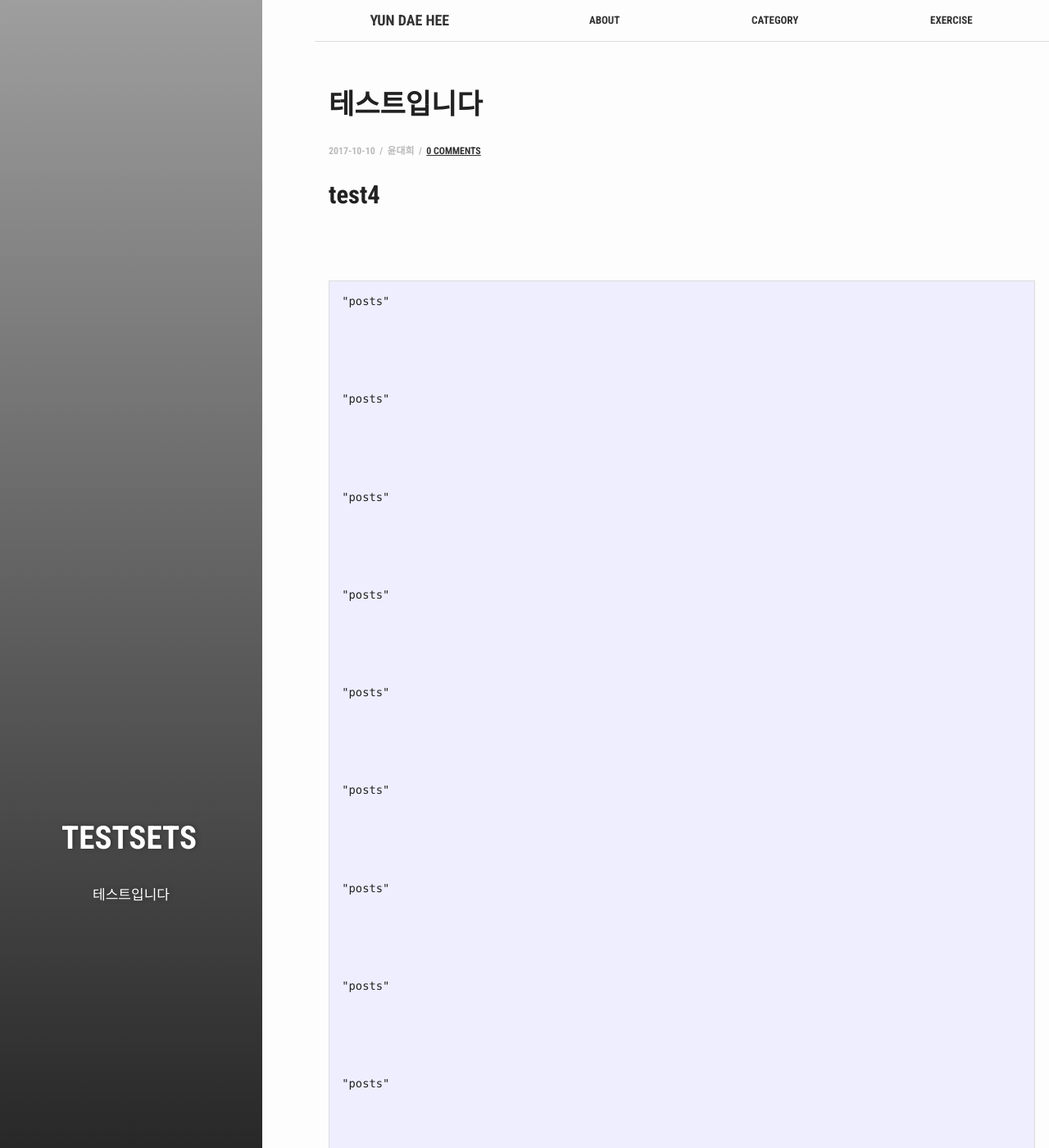
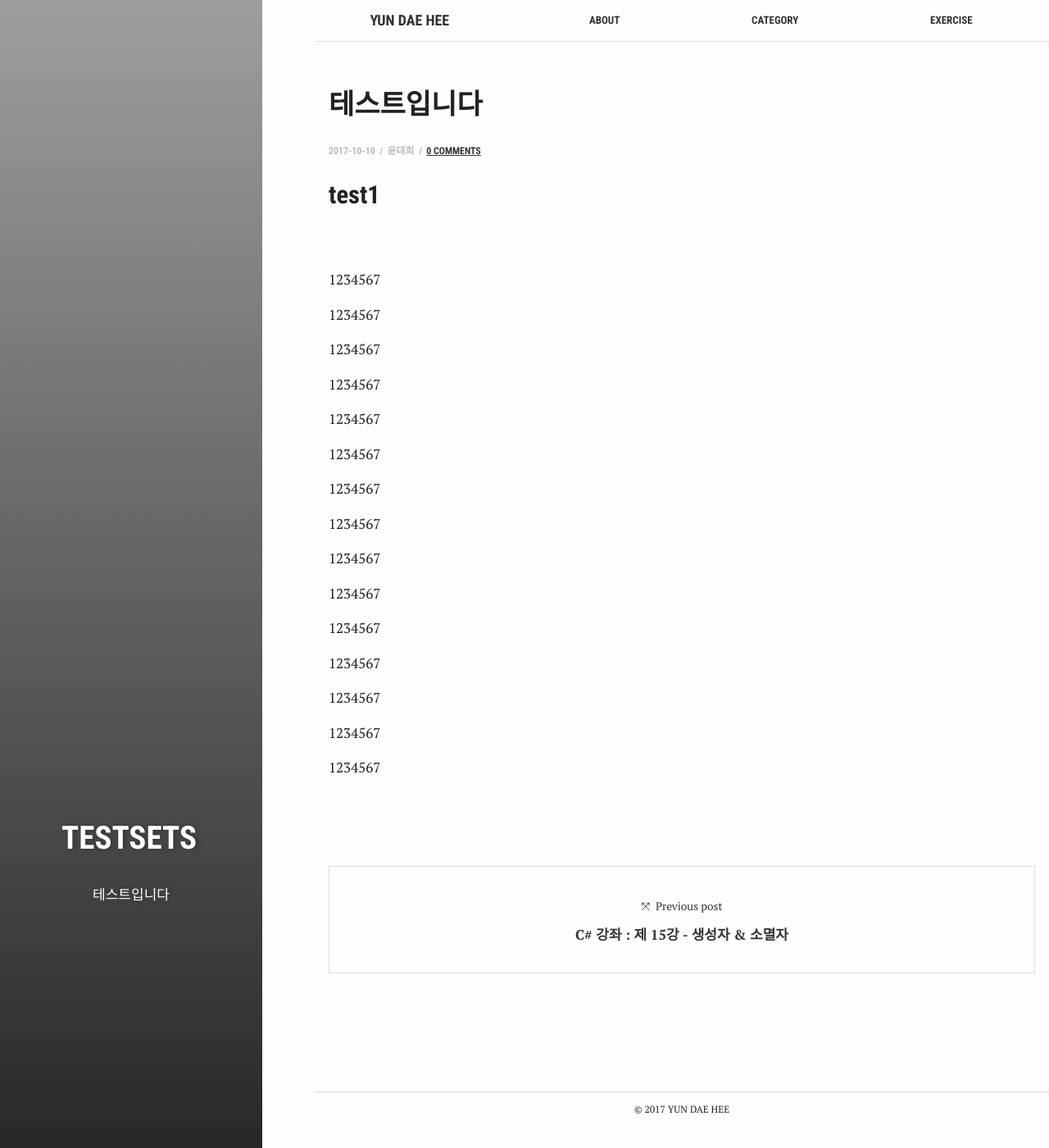
Before and after one commit to test076923/test076923.github.io, a Jekyll site: the page built from _posts/2017-10-10-ssstest.md, in a window 1280 px wide and 1400 px high. Shown: the whole window at 82% size. Built offline with Jekyll 4.4.1, drawn with Linux system fonts in a browser that asks for light colours; comment, search, counter and statistics services are not loaded; some of the changed text lies outside the part shown.

Commit message:
Update 2017-10-10-ssstest.md

```diff
--- a/_posts/2017-10-10-ssstest.md
+++ b/_posts/2017-10-10-ssstest.md
@@ -11,7 +11,7 @@ tags: ['testsets']
 author: 윤대희
 ---
 
-## test4 ##
+## test1 ##
 
 {% for tag in site.tags %}
   {% assign t = tag | first %}
@@ -27,7 +27,7 @@ author: 윤대희
   {% for post in posts %}
     {% if post.categories contains "posts" %}
 
-    "posts"
+  1234567
 
   {% endif %}
   {% endfor %}
```
